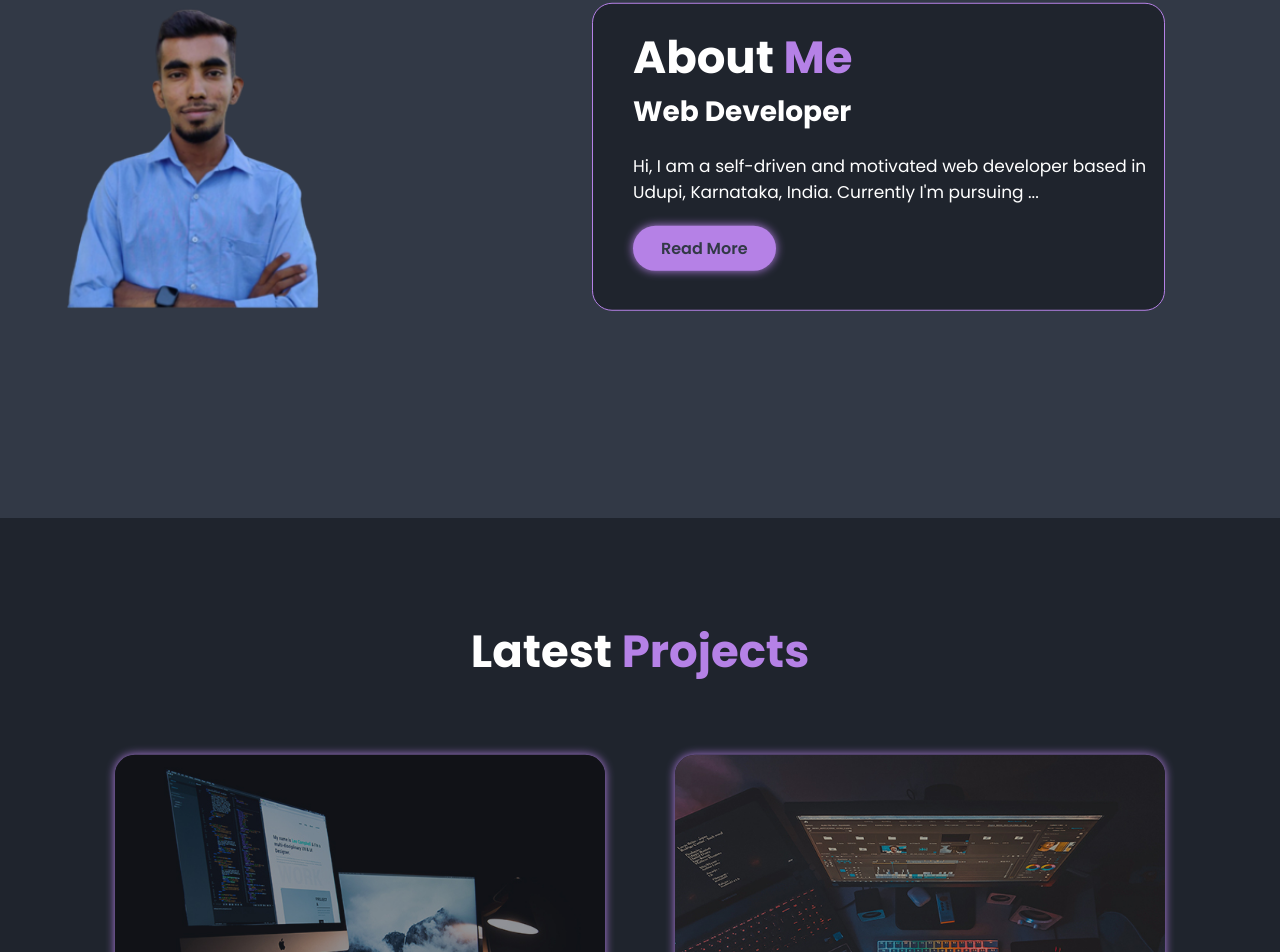
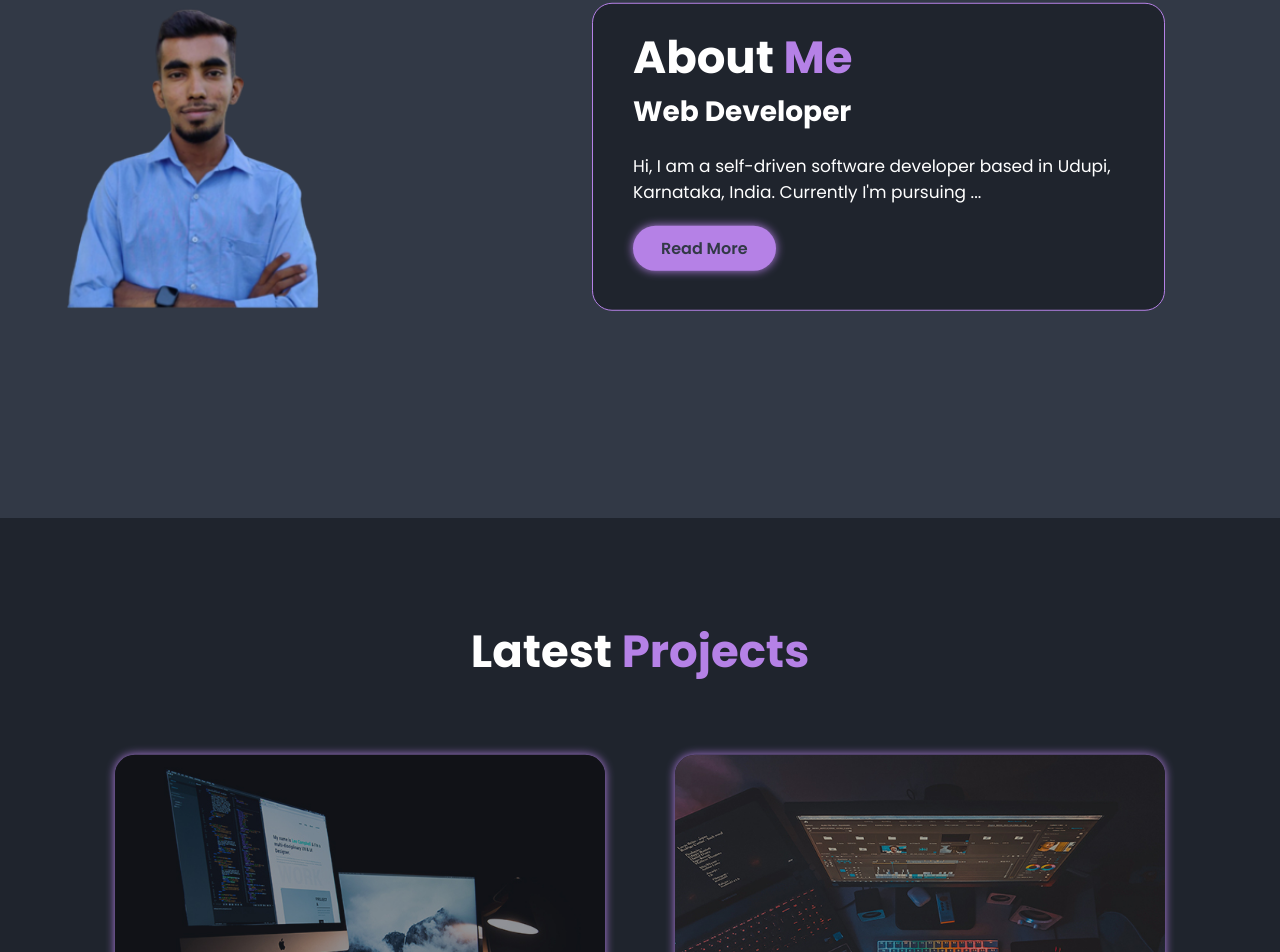
Before and after one commit to sachindsilva16/Portfolio, a React (Create React App) app: page / in a window 1280 px wide. Shown: the part 1082-2034 px from the top of the page. Built offline with nearby package versions, Linux system fonts and the light colour scheme.

Commit message:
Update About.jsx

```diff
--- a/src/About.jsx
+++ b/src/About.jsx
@@ -24,8 +24,8 @@ const AboutSection = () => {
             <div className="about-content">
                 <h2 className="heading">About <span>Me</span></h2>
                 <h3>Web Developer</h3>
-                <p style={{display : isRead ? "none" : "block"}}>Hi, I am a self-driven and motivated web developer based in Udupi, Karnataka, India. Currently I'm pursuing ...</p>
-                <p style={{display : isRead ? "block" : "none"}}>Hi, I am a self-driven and motivated web developer based in Udupi, Karnataka, India. Currently I'm pursuing 4th year B.E in Information Science and Engineering.Agile and intellectually curious in problem-solving aspects.</p>
+                <p style={{display : isRead ? "none" : "block"}}>Hi, I am a self-driven software developer based in Udupi, Karnataka, India. Currently I'm pursuing ...</p>
+                <p style={{display : isRead ? "block" : "none"}}>Hi, I am a self-driven and motivated software developer based in Udupi, Karnataka, India. Currently I'm pursuing 4th year B.E in Information Science and Engineering.Agile and intellectually curious in problem-solving aspects.</p>
 
                 <a style={{cursor:"pointer"}} className="btn" id="read" onClick={handleReadClick}>Read More</a>
             </div>
```
